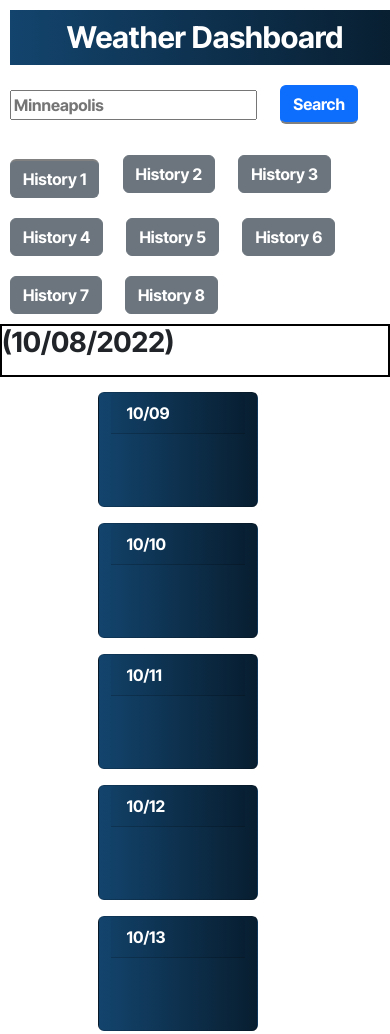
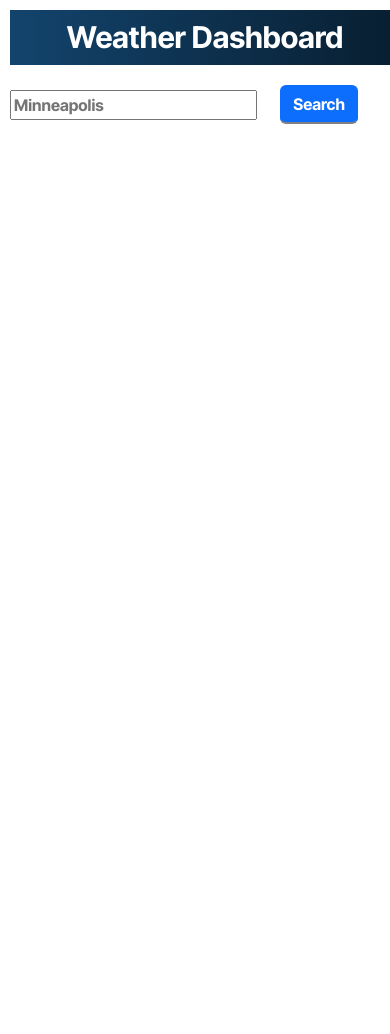
Before and after one commit to Nick-Menzhuber/weather-dashboard-challenge, a plain HTML site: page index.html in a window 390 px wide. After the commit the page ends 844 px from the top, so only its background shows below. Drawn offline with nearby package versions, Linux system fonts and the light colour scheme.

Commit message:
hides responsive elements until search is clicked

```diff
--- a/assets/css/style.css
+++ b/assets/css/style.css
@@ -57,3 +57,7 @@ input {
 h1 {
     display:inline;
 }
+
+.hide {
+    display: none;
+}
--- a/assets/js/script.js
+++ b/assets/js/script.js
@@ -47,8 +47,6 @@ let tmrwPls4Temp = document.getElementsByClassName("tmrw-pls-4-temp");
 let tmrwPls4Wind = document.getElementsByClassName("tmrw-pls-4-wind");
 let tmrwPls4Humidity = document.getElementsByClassName("tmrw-pls-4-humidity");
 let tmrwPls4Icon = document.getElementsByClassName("tmrw-pls-4-icon");
-
-
 
 //sets current date
 let date = moment().format("(MM/DD/YYYY)");
@@ -104,6 +102,7 @@ $(".search-btn").click(function () {
     $(currentTemp).text("Temp: " + fahrenheit +"°F");
     $(currentWind).text("Wind: " + (data.list[0].wind.speed) + " MPH");
     $(currentHumidity).text("Humidity: " + (data.list[0].main.humidity) + "%");
+    $(".current-location").show();
     //populates 5 day forecast cards
     $(tomorrowIcon).attr("src", "https://openweathermap.org/img/wn/" + (data.list[1].weather[0].icon) + "@2x.png")
     tomorrowKelvin = (data.list[1].main.temp)
@@ -139,6 +138,7 @@ $(".search-btn").click(function () {
     $(tmrwPls4Temp).text("Temp: " + tmrwPls4Fahrenheit + "°F");
     $(tmrwPls4Wind).text("Wind: " + (data.list[5].wind.speed) + " MPH");
     $(tmrwPls4Humidity).text("Humidity: " + (data.list[5].main.humidity) + "%");
+    $(".card").show();
 
     })
 
--- a/index.html
+++ b/index.html
@@ -25,17 +25,17 @@
             <div class="col-sm-3">
                 <input type="search" class="search-bar" placeholder="Minneapolis">
                     <button type="button" class="search-btn btn btn-primary">Search</button>
-                <button type="button" class="btn btn-secondary" id="history-btn-1">History 1</button>
-                <button type="button" class="btn btn-secondary" id="history-btn-2">History 2</button>
-                <button type="button" class="btn btn-secondary" id="history-btn-3">History 3</button>
-                <button type="button" class="btn btn-secondary" id="history-btn-4">History 4</button>
-                <button type="button" class="btn btn-secondary" id="history-btn-5">History 5</button>
-                <button type="button" class="btn btn-secondary" id="history-btn-6">History 6</button>
-                <button type="button" class="btn btn-secondary" id="history-btn-7">History 7</button>
-                <button type="button" class="btn btn-secondary" id="history-btn-8">History 8</button>
+                <button type="button" class="btn btn-secondary hide" id="history-btn-1">History 1</button>
+                <button type="button" class="btn btn-secondary hide" id="history-btn-2">History 2</button>
+                <button type="button" class="btn btn-secondary hide" id="history-btn-3">History 3</button>
+                <button type="button" class="btn btn-secondary hide" id="history-btn-4">History 4</button>
+                <button type="button" class="btn btn-secondary hide" id="history-btn-5">History 5</button>
+                <button type="button" class="btn btn-secondary hide" id="history-btn-6">History 6</button>
+                <button type="button" class="btn btn-secondary hide" id="history-btn-7">History 7</button>
+                <button type="button" class="btn btn-secondary hide" id="history-btn-8">History 8</button>
             </div>
             <div class="col-sm-7">
-                <div class="current-location">
+                <div class="current-location hide">
                     <h1 class="current-city"></h1>
                     <h1 class="current-date"></h1>
                     <img class="icon" src="" alt="">
@@ -46,7 +46,7 @@
             </div>
         </div>
         <div class="card-section row">
-            <div class="card text-white mb-3" style="max-width: 10rem;" id="card-1">
+            <div class="card text-white mb-3 hide" style="max-width: 10rem;" id="card-1">
                 <div class="card-header" id="tomorrow"></div>
                 <div class="card-body">
                     <img class="tomorrow-icon" src="" alt="">
@@ -55,7 +55,7 @@
                     <p class="tomorrow-humidity"></p>
                 </div>
             </div>
-            <div class="card text-white mb-3" style="max-width: 10rem;" id="card-2">
+            <div class="card text-white mb-3 hide" style="max-width: 10rem;" id="card-2">
                 <div class="card-header" id="tomorrow-plus-1">Header</div>
                 <div class="card-body">
                     <img class="tmrw-pls-1-icon" src="" alt="">
@@ -64,7 +64,7 @@
                     <p class="tmrw-pls-1-humidity"></p>
                 </div>
             </div>
-            <div class="card text-white mb-3" style="max-width: 10rem;" id="card-3">
+            <div class="card text-white mb-3 hide" style="max-width: 10rem;" id="card-3">
                 <div class="card-header" id="tomorrow-plus-2">Header</div>
                 <div class="card-body">
                     <img class="tmrw-pls-2-icon" src="" alt="">
@@ -73,7 +73,7 @@
                     <p class="tmrw-pls-2-humidity"></p>
                 </div>
             </div>
-            <div class="card text-white mb-3" style="max-width: 10rem;" id="card-4">
+            <div class="card text-white mb-3 hide" style="max-width: 10rem;" id="card-4">
                 <div class="card-header" id="tomorrow-plus-3">Header</div>
                 <div class="card-body">
                     <img class="tmrw-pls-3-icon" src="" alt="">
@@ -82,7 +82,7 @@
                     <p class="tmrw-pls-3-humidity"></p>
                 </div>
             </div>
-            <div class="card text-white mb-3" style="max-width: 10rem;" id="card-5">
+            <div class="card text-white mb-3 hide" style="max-width: 10rem;" id="card-5">
                 <div class="card-header" id="tomorrow-plus-4">Header</div>
                 <div class="card-body">
                     <img class="tmrw-pls-4-icon" src="" alt="">
```
